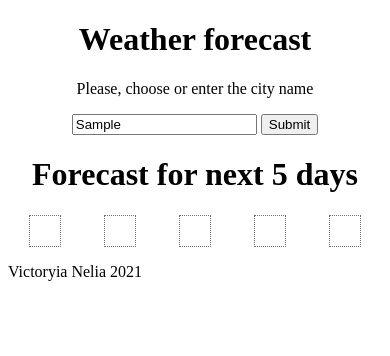
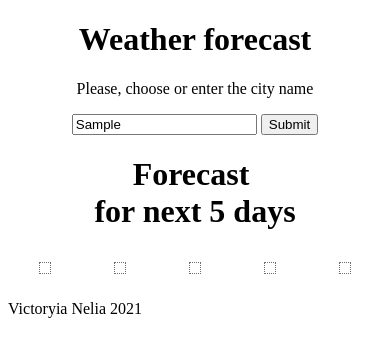
Before and after one commit to vikylkinnelya/weather-forecast, a website built with webpack: page index.html in a window 390 px wide. Both pictures are taken after typing "Sample" into the empty fields and a click on the input 289 px from the left and 124 px from the top of the page. Built offline with nearby package versions, Linux system fonts and the light colour scheme; no server answers.

Commit message:
changed styles for better mobile view

```diff
--- a/src/css/styles.css
+++ b/src/css/styles.css
@@ -6,8 +6,9 @@
 }
 
 .forecast-day {
-    padding: 15px;
+    padding: 5px;
     border: rgb(110, 110, 110) 0.5px dotted;
+    margin: 10px;
 }
 
 .forecast-6 {
@@ -25,7 +26,6 @@
 }
 
 .forecast-title {
-    display: flex;
     justify-content: center;
 }
 
```
